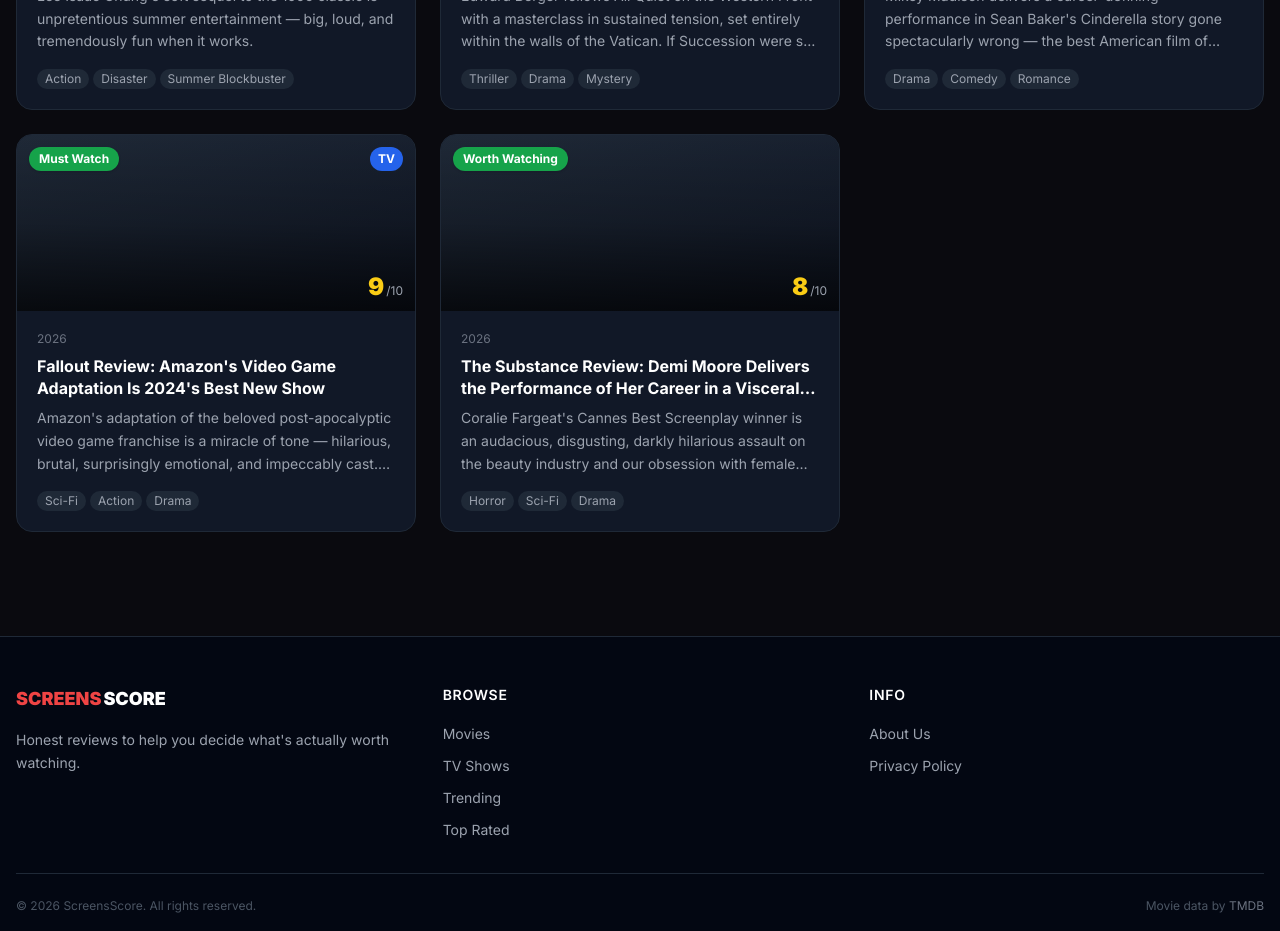
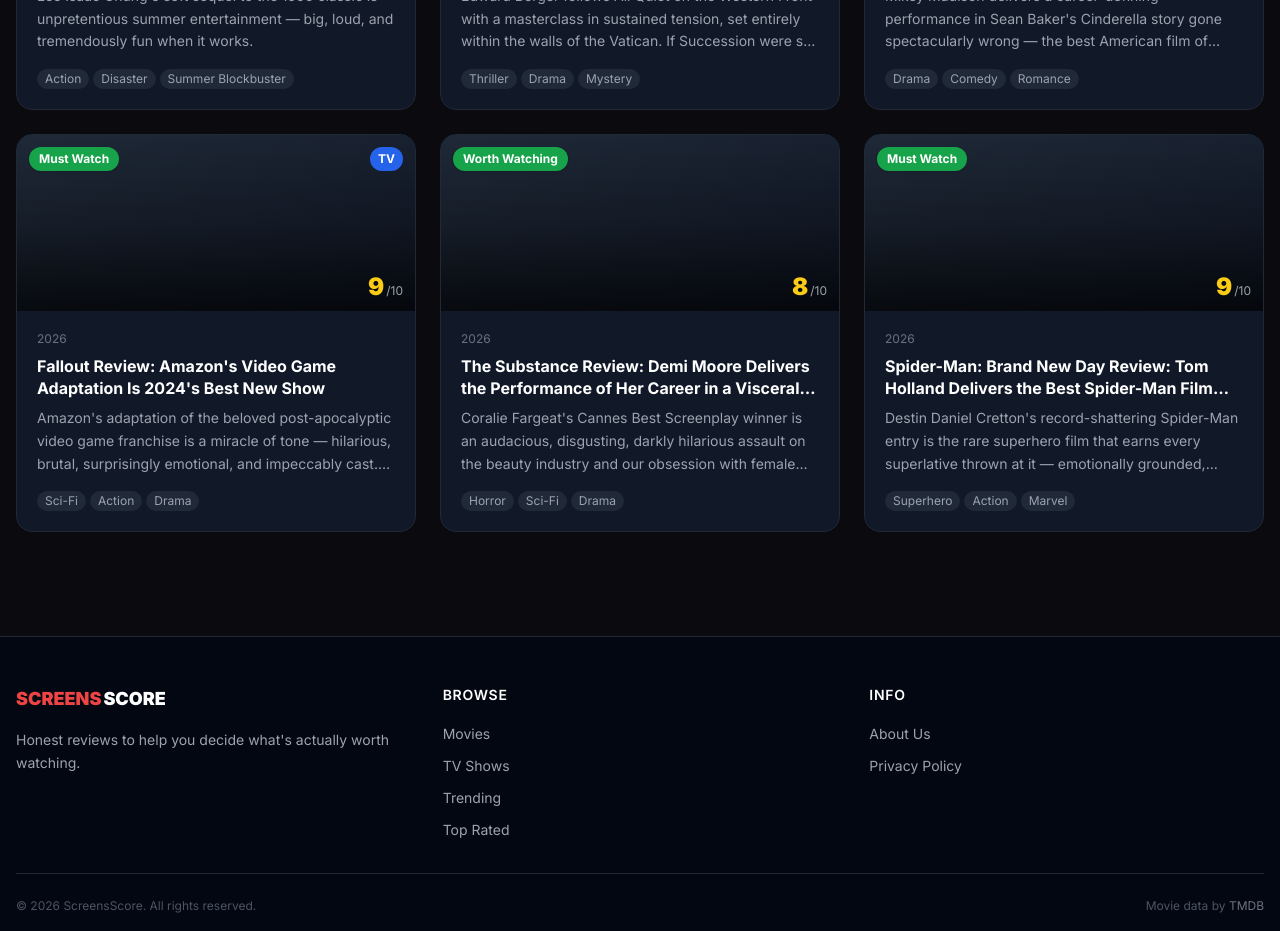
Before and after one commit to HenryPiao/screensscore, a Next.js app: page /reviews in a window 1280 px wide. Shown: the part 1780-2711 px from the top of the page. Built offline with nearby package versions, Linux system fonts and the light colour scheme; no server answers.

Commit message:
Add review: Spider-Man: Brand New Day (2026)

```diff
--- a/src/data/articles.ts
+++ b/src/data/articles.ts
@@ -585,6 +585,52 @@
 </ul>
     `,
   },
+  {
+    slug: 'spider-man-brand-new-day-2026-review',
+    title: 'Spider-Man: Brand New Day Review: Tom Holland Delivers the Best Spider-Man Film Ever Made',
+    movieTitle: 'Spider-Man: Brand New Day',
+    tmdbId: 969681,
+    mediaType: 'movie',
+    rating: 9,
+    verdict: 'Must Watch',
+    verdictColor: 'green',
+    excerpt: "Destin Daniel Cretton's record-shattering Spider-Man entry is the rare superhero film that earns every superlative thrown at it — emotionally grounded, visually thrilling, and anchored by Tom Holland's career-best performance. In a world that doesn't remember Peter Parker, this film reminds us exactly why we do.",
+    publishedAt: '2026-08-13',
+    tags: ['Superhero', 'Action', 'Marvel', 'Sci-Fi', '2026'],
+    content: `
+<p class="lead">What does it feel like to be Spider-Man when no one knows who you are? <strong>Spider-Man: Brand New Day</strong> is built on that question, and Destin Daniel Cretton — the director who gave us the intimate devastation of <em>Short Term 12</em> before taking on <em>Shang-Chi</em> — turns it into the most emotionally honest superhero film in years. The fact that it has also shattered box office records feels almost beside the point. This one earns it.</p>
+
+<h2>Tom Holland, Finally Unleashed</h2>
+<p>Every previous Holland-era Spider-Man film has been, in part, a coming-of-age story. Brand New Day is something more demanding: a story about what you become when every external scaffolding — friends, mentors, reputation, memory — is stripped away. Peter Parker exists in a city he loves and protects, but that no longer remembers him. His old friends have built lives he can only observe from the outside. The weight of that loneliness has begun to crack something in him.</p>
+<p>Holland has never been better. He carries the film's emotional architecture on his shoulders with a subtlety that his earlier performances, charming as they were, rarely demanded. There's a scene midway through — Peter alone on a rooftop, watching a version of his old life continue without him — that is as quietly devastating as anything the MCU has produced. Holland plays it in near-silence, and it lands harder for it.</p>
+<p>Zendaya's MJ, meanwhile, has evolved into the film's moral center. Her dynamic with Holland is no longer the puppy-love electricity of <em>Homecoming</em>; it's the more complicated, more interesting thing that comes after — two people who love each other across an impossible distance, neither quite able to close it. The real-life relationship between Holland and Zendaya adds an uncanny resonance that the film wisely doesn't oversell.</p>
+
+<h2>A Villain You Can't See Coming</h2>
+<p>The screenplay's boldest choice is its antagonist: a threat that Peter literally cannot perceive. Without spoiling the mechanics, the film uses this conceit to explore something genuinely unsettling about power, identity, and what it means to fight something that operates below the threshold of ordinary perception. It's a more conceptually ambitious villain than any previous Spider-Man film has attempted — and Cretton handles the reveal with the patience of a director who trusts his audience.</p>
+<p>The supporting ensemble — including unexpected appearances from characters across the MCU — is deployed with rare discipline. No cameo overstays its welcome; each one adds something to Peter's isolation rather than diluting it with nostalgia. When the Punisher (Jon Bernthal, magnetic as ever) crosses paths with Spidey, the contrast between their philosophies of justice feels like it means something, not just like a wiki-crossover checkbox.</p>
+
+<h2>Cretton's Direction: Grounded Without Being Small</h2>
+<p>The film earns its blockbuster scale without losing its intimacy. Action sequences are staged with spatial clarity — you always know where Peter is, what the stakes are, what it costs him — and cinematographer Sayombhu Mukdeeprom (who shot <em>Call Me by Your Name</em>) brings a golden, slightly melancholy light to New York City that makes the familiar feel newly elegiac. A chase sequence through a fog-shrouded East River at dawn is among the most beautiful things the franchise has ever committed to camera.</p>
+<p>At 2 hours 25 minutes, the film moves. There's no act where Cretton loses the thread. The tonal control is exceptional: genuinely funny when it wants to be, genuinely frightening when the villain plot accelerates, and genuinely heartbreaking in its final twenty minutes in ways that feel fully earned by everything that came before.</p>
+
+<h2>Where It Occasionally Stumbles</h2>
+<p>The mid-film introduction of a new supporting character — a young runaway Peter takes under his wing — slightly overloads an already full plate. The character's arc is rushed, landing on an emotional note that would hit harder with another twenty minutes of development. And while the film's villain concept is conceptually striking, the third-act explanation of their origins leans on MCU lore in ways that may briefly lose general audiences. These are minor complaints in the context of a film this assured, but they're real.</p>
+
+<h2>The Verdict</h2>
+<p>Spider-Man: Brand New Day is the superhero film that 2026 needed — proof that the genre still has room for genuine emotional intelligence alongside its spectacle. Destin Daniel Cretton has made a Spider-Man film that works both as the finest entry in Holland's trilogy and as a standalone meditation on identity, memory, and the cost of heroism. Tom Holland has never been better. Zendaya has never been more essential. And for the first time since <em>Spider-Man 2</em>, there's a Spider-Man film that earns the adjective "great" without qualification. See it as large as you can.</p>
+
+<h2>Pros & Cons</h2>
+<ul>
+  <li>✅ Tom Holland delivers a career-best performance of rare emotional depth</li>
+  <li>✅ Conceptually ambitious villain that actually means something thematically</li>
+  <li>✅ Cretton's direction balances intimacy and scale with exceptional control</li>
+  <li>✅ Gorgeous cinematography — New York has never looked this elegiac on screen</li>
+  <li>✅ Every MCU cameo earns its place in the story</li>
+  <li>❌ New supporting character introduced too late for their arc to fully land</li>
+  <li>❌ Third-act villain exposition briefly bogs down the pacing for non-MCU followers</li>
+</ul>
+    `,
+  },
 ]
 
 export function getArticleBySlug(slug: string): Article | undefined {
```
